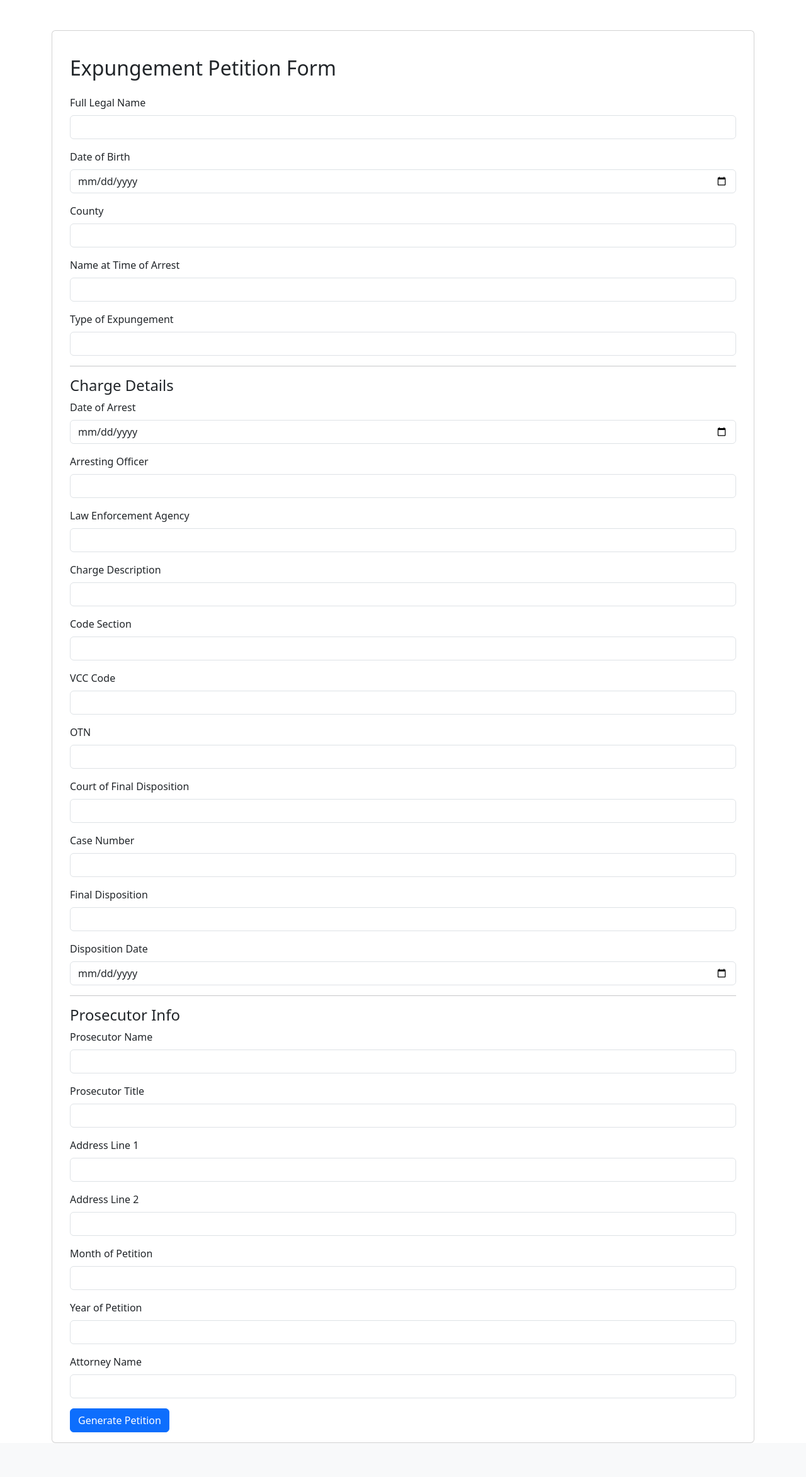
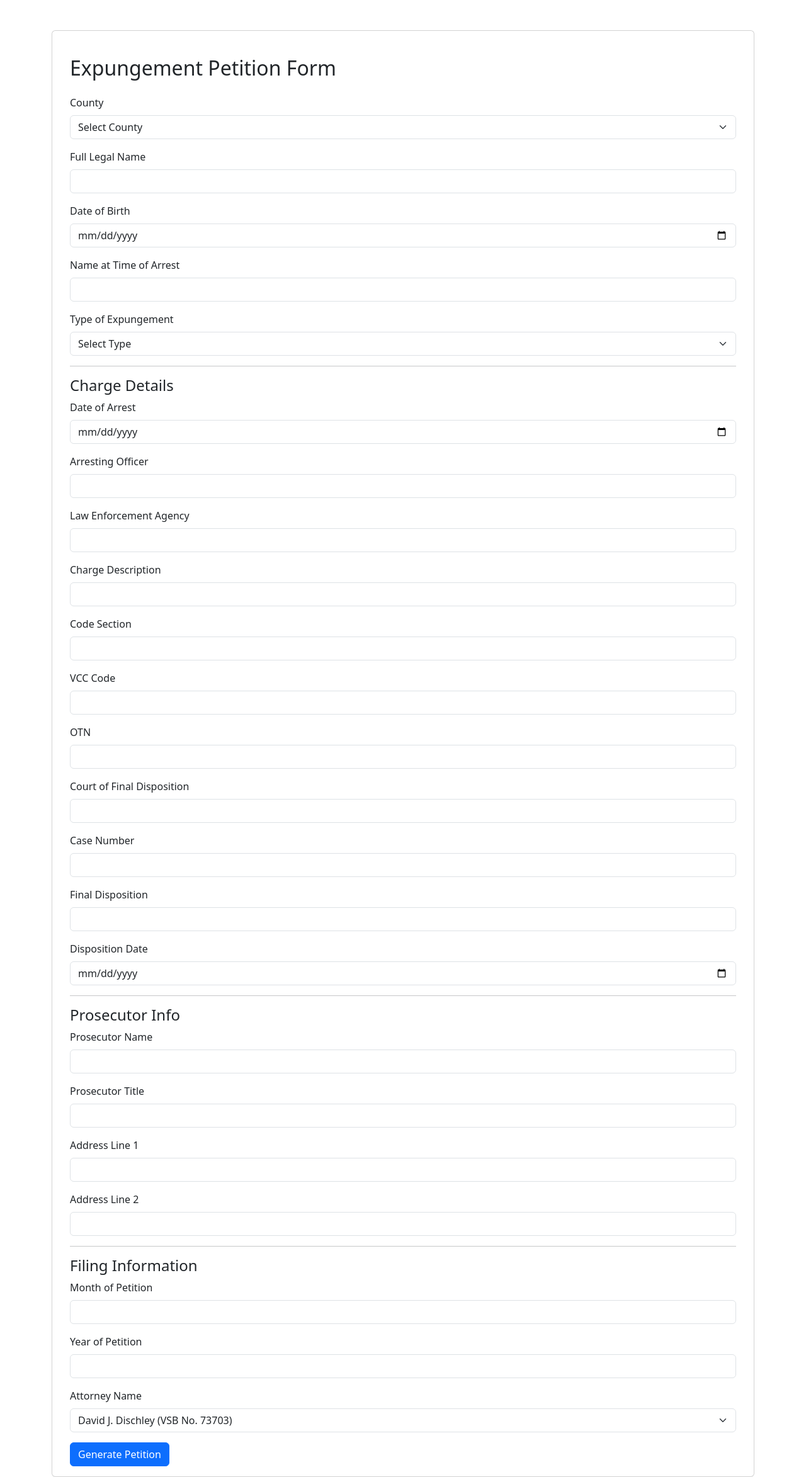
Before and after one commit to DischleyLaw/dischley-tools, a Flask app: template templates/expungement.html in a window 1280 px wide. Shown: the part 66-2412 px from the top of the page at 63% size. Before the commit the page ends 2358 px from the top, so only its background shows below. Run offline with Flask 3, Linux system fonts and the light colour scheme; the template is opened without the code that fills it, so the values that code supplies are empty; parts of the project's set-up code (start-up, migrations or seed data) failed here and were passed over.

```diff
--- a/templates/expungement.html
+++ b/templates/expungement.html
@@ -3,6 +3,19 @@
 <div class="container mt-4">
   <h2 class="mb-4">Expungement Petition Form</h2>
   <form method="POST" action="/expungement/generate">
+    <div class="mb-3">
+      <label for="county" class="form-label">County</label>
+      <select class="form-select" id="county" name="county" required onchange="fillProsecutor()">
+        <option value="">Select County</option>
+        <option value="Fairfax County">Fairfax County</option>
+        <option value="Arlington County">Arlington County</option>
+        <option value="Prince William County">Prince William County</option>
+        <option value="Loudoun County">Loudoun County</option>
+        <option value="City of Alexandria">City of Alexandria</option>
+        <option value="Stafford County">Stafford County</option>
+        <option value="Fauquier County">Fauquier County</option>
+      </select>
+    </div>
     <div class="mb-3">
       <label for="name" class="form-label">Full Legal Name</label>
       <input type="text" class="form-control" id="name" name="name" required>
@@ -12,16 +25,20 @@
       <input type="date" class="form-control" id="dob" name="dob" required>
     </div>
     <div class="mb-3">
-      <label for="county" class="form-label">County</label>
-      <input type="text" class="form-control" id="county" name="county" required>
-    </div>
-    <div class="mb-3">
       <label for="name_arrest" class="form-label">Name at Time of Arrest</label>
       <input type="text" class="form-control" id="name_arrest" name="name_arrest">
     </div>
     <div class="mb-3">
       <label for="expungement_type" class="form-label">Type of Expungement</label>
-      <input type="text" class="form-control" id="expungement_type" name="expungement_type">
+      <select class="form-select" id="expungement_type" name="expungement_type" onchange="toggleManifestInjustice()">
+        <option value="">Select Type</option>
+        <option value="Expungement of Right">Expungement of Right</option>
+        <option value="Manifest Injustice">Manifest Injustice</option>
+      </select>
+    </div>
+    <div class="mb-3" id="manifest_injustice_details_container" style="display: none;">
+      <label for="manifest_injustice_details" class="form-label">Manifest Injustice Details</label>
+      <textarea class="form-control" id="manifest_injustice_details" name="manifest_injustice_details" rows="4"></textarea>
     </div>
     <hr />
     <h4>Charge Details</h4>
@@ -87,19 +104,86 @@
       <label for="prosecutor_address2" class="form-label">Address Line 2</label>
       <input type="text" class="form-control" id="prosecutor_address2" name="prosecutor_address2">
     </div>
+    <hr />
+    <h4>Filing Information</h4>
     <div class="mb-3">
       <label for="month" class="form-label">Month of Petition</label>
-      <input type="text" class="form-control" id="month" name="month">
+      <input type="text" class="form-control" id="month" name="month" value="{{ current_month }}">
     </div>
     <div class="mb-3">
       <label for="year" class="form-label">Year of Petition</label>
-      <input type="text" class="form-control" id="year" name="year">
+      <input type="text" class="form-control" id="year" name="year" value="{{ current_year }}">
     </div>
     <div class="mb-3">
       <label for="attorney" class="form-label">Attorney Name</label>
-      <input type="text" class="form-control" id="attorney" name="attorney">
+      <select class="form-select" id="attorney" name="attorney" required>
+        <option value="David J. Dischley (VSB No. 73703)">David J. Dischley (VSB No. 73703)</option>
+        <option value="Patrick T. O'Brien (VSB No. 81211)">Patrick T. O'Brien (VSB No. 81211)</option>
+      </select>
     </div>
     <button type="submit" class="btn btn-primary">Generate Petition</button>
+    <script>
+      const prosecutorData = {
+        "Fairfax County": {
+          name: "Steve Descano, Esq.",
+          title: "Fairfax County Commonwealth's Attorney",
+          address1: "4110 Chain Bridge Road",
+          address2: "Fairfax, VA 22030"
+        },
+        "Arlington County": {
+          name: "Parisa Tafti, Esq.",
+          title: "Arlington County Commonwealth's Attorney",
+          address1: "1425 N. Courthouse Rd",
+          address2: "Arlington, VA 22201"
+        },
+        "Prince William County": {
+          name: "Amy Ashworth, Esq.",
+          title: "Prince William County Commonwealth's Attorney",
+          address1: "9311 Lee Ave",
+          address2: "Manassas, VA 20110"
+        },
+        "Loudoun County": {
+          name: "Robert Anderson, Esq.",
+          title: "Loudoun County Commonwealth's Attorney",
+          address1: "20 E Market St",
+          address2: "Leesburg, VA 20176"
+        },
+        "City of Alexandria": {
+          name: "Bryan Porter, Esq.",
+          title: "Alexandria City Commonwealth's Attorney",
+          address1: "520 King Street",
+          address2: "Alexandria, VA 22314"
+        },
+        "Stafford County": {
+          name: "Eric Olsen, Esq.",
+          title: "Stafford County Commonwealth's Attorney",
+          address1: "1245 Courthouse Road",
+          address2: "Stafford, VA 22555"
+        },
+        "Fauquier County": {
+          name: "Scott Hook, Esq.",
+          title: "Fauquier County Commonwealth's Attorney",
+          address1: "29 Ashby Street",
+          address2: "Warrenton, VA 20186"
+        }
+      };
+
+      function fillProsecutor() {
+        const county = document.getElementById('county').value;
+        const data = prosecutorData[county] || {};
+        document.getElementById('prosecutor').value = data.name || '';
+        document.getElementById('prosecutor_title').value = data.title || '';
+        document.getElementById('prosecutor_address1').value = data.address1 || '';
+        document.getElementById('prosecutor_address2').value = data.address2 || '';
+      }
+    </script>
+    <script>
+      function toggleManifestInjustice() {
+        const type = document.getElementById('expungement_type').value;
+        const container = document.getElementById('manifest_injustice_details_container');
+        container.style.display = (type === 'Manifest Injustice') ? 'block' : 'none';
+      }
+    </script>
   </form>
 </div>
 {% endblock %}
```
